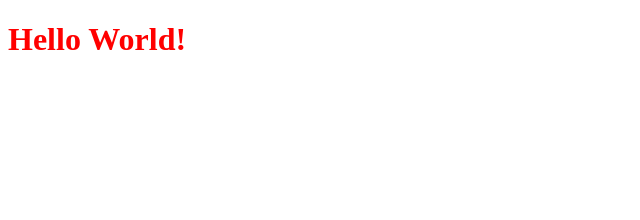
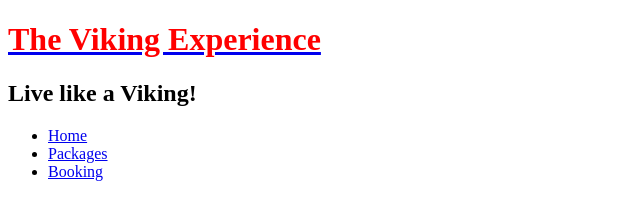
Before and after one commit to JL-14/viking_experience, a plain HTML site: page index.html in a window 1280 px wide. Shown: the whole page, without its empty margins (0-640 px from the left). Drawn offline with Linux system fonts and the light colour scheme.

Commit message:
Add basic header structure

```diff
--- a/index.html
+++ b/index.html
@@ -15,7 +15,27 @@
 </head>
 
 <body>
-    <h1>Hello World!</h1>
+    <header>
+        <a href="index.html">
+            <h1 id="title">The Viking Experience</h1>
+        </a>
+        <h2>Live like a Viking!</h2>
+
+        <nav>
+            <ul id="menu">
+                <li>
+                    <a href="index.html">Home</a>
+                </li>
+                <li>
+                    <a href="#">Packages</a>
+                </li>
+                <li>
+                    <a href="#">Booking</a>
+                </li>
+            </ul>
+        </nav>
+    </header>
+
 
 </body>
 
```
